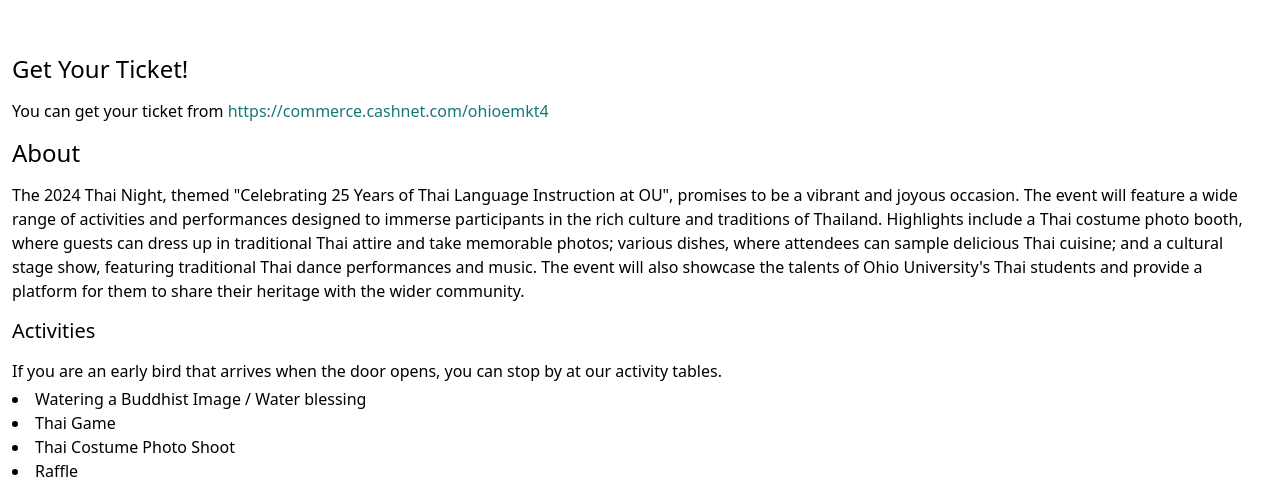
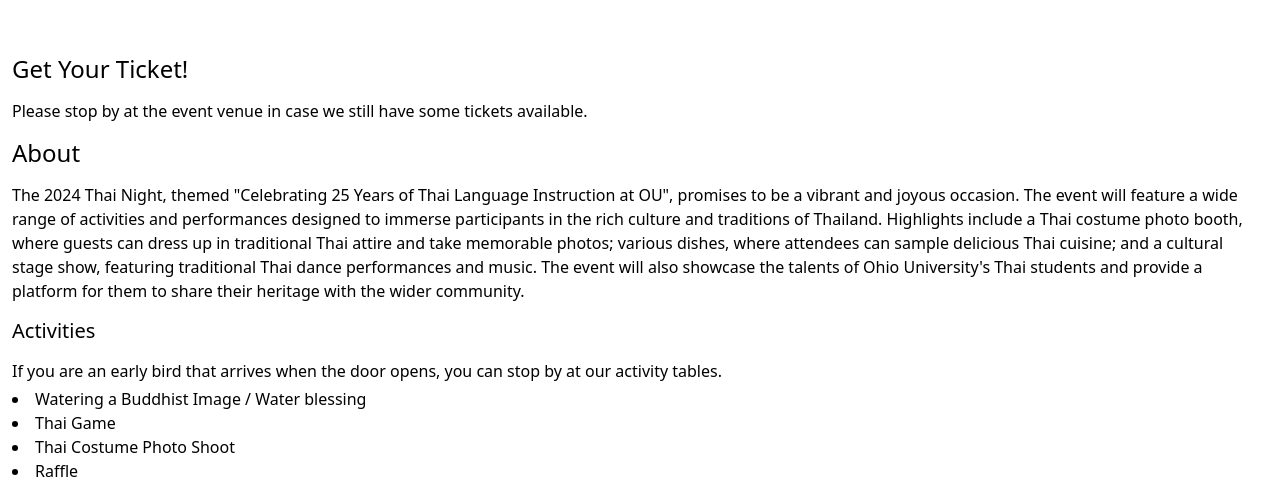
Before and after one commit to itstsaou/itstsaou.github.io, a Gatsby site: page /events/2024-04-14-thai-night in a window 1280 px wide. Shown: the part 287-781 px from the top of the page. Built offline with nearby package versions, Linux system fonts and the light colour scheme; Gatsby itself is replaced by a stand-in of ours.

Commit message:
feat: remove ticket link

```diff
--- a/events/2024-04-14-thai-night.mdx
+++ b/events/2024-04-14-thai-night.mdx
@@ -29,7 +29,7 @@
 
 # Get Your Ticket!
 
-You can get your ticket from [https://commerce.cashnet.com/ohioemkt4](https://commerce.cashnet.com/ohioemkt4)
+Please stop by at the event venue in case we still have some tickets available.
 
 # About
 
```
